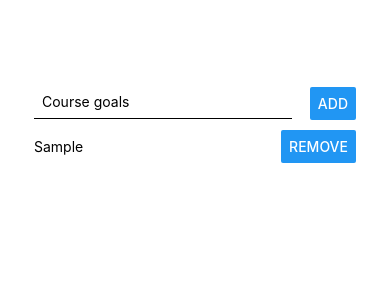
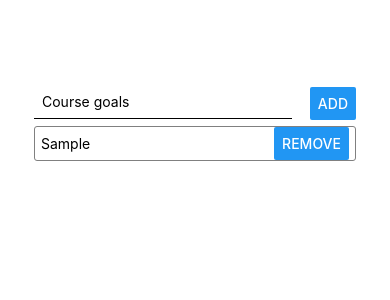
Before and after one commit to PnBafon/Learning-React-Native, a React Native app: screen / in a window 390 px wide. Both pictures are taken after typing "Sample" into the empty fields and a click on the button "ADD". Shown: the top 300 px of the page. Built offline with nearby package versions, Linux system fonts and the light colour scheme.

Commit message:
adding goals and displaying them

```diff
--- a/CourseObjectives.js
+++ b/CourseObjectives.js
@@ -1,21 +1,23 @@
-import { useState } from 'react';
-import {View, Text, TextInput, Button} from 'react-native'
-export default function CourseObjectives(){
-  const [inputGoal, setInputGoal] = useState('')
-  const [goals, setGoals] = useState([])
+import { useState } from "react";
+import { View, Text, TextInput, Button, StyleSheet } from "react-native";
+export default function CourseObjectives() {
+  const [inputGoal, setInputGoal] = useState("");
+  const [goals, setGoals] = useState([]);
 
-  const handleInputGoal = (enteredText) =>{
-    setInputGoal(enteredText)
-  }
+  const handleInputGoal = (enteredText) => {
+    setInputGoal(enteredText);
+  };
 
-  const handleUpdateGoals = ()=>{
+  const handleUpdateGoals = () => {
     setGoals((currentGoals) => [...currentGoals, inputGoal]);
-    setInputGoal('')
-  }
+    setInputGoal("");
+  };
 
-  const dropGoal = (index) =>{
-    setGoals((goals) => goals.filter((goal,index) => console.log(goal,index)))
-  }
+  const dropGoal = (index) => {
+    setGoals((goals) =>
+      goals.filter((goal, index) => console.log(goal, index))
+    );
+  };
   return (
     <View style={{ paddingTop: 45, paddingHorizontal: 18 }}>
       <View
@@ -40,11 +42,9 @@ export default function CourseObjectives(){
         <Button title="ADD" onPress={handleUpdateGoals} />
       </View>
       <View>
-          {goals.map((goal, index) => {return (
-            <Todo goal={goal} index={index}  key={index} />
-          );}
-
-          )}
+        {goals.map((goal, index) => {
+          return <Todo goal={goal} index={index} key={index} />;
+        })}
       </View>
     </View>
   );
@@ -52,17 +52,22 @@ export default function CourseObjectives(){
 
 const Todo = ({ goal, index, drop }) => {
   return (
-    <View
-      style={{
-        flexDirection: "row",
-        alignItems: "center",
-        justifyContent: "space-between",
-        marginTop: 8,
-      }}
-    >
-      <Text>{goal}</Text>
-
+    <View style={styles.listItem}>
+      <Text style={{ color: "black" }}>{goal}</Text>
       <Button title="remove" />
     </View>
   );
 };
+
+const styles = StyleSheet.create({
+  listItem: {
+    flexDirection: "row",
+    alignItems: "center",
+    justifyContent: "space-between",
+    marginVertical: 4,
+    borderWidth: 1,
+    borderColor: "gray",
+    borderRadius: 3,
+    paddingHorizontal: 6,
+  },
+});
```
Lines whose indentation alone changed are shown as unchanged.
